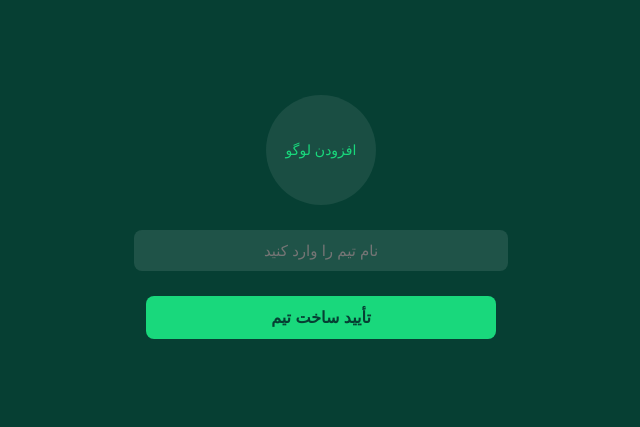
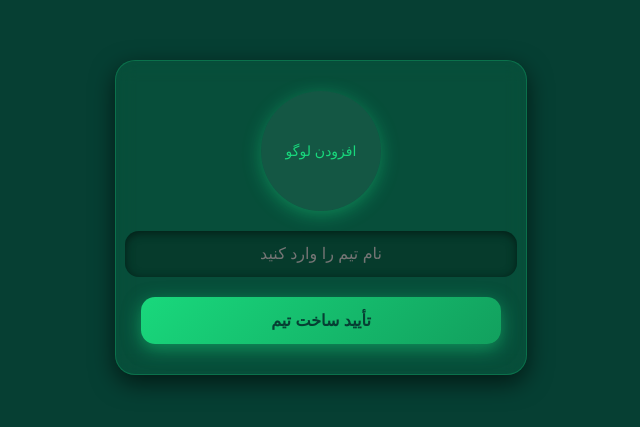
Before and after one commit to amin4444s/Bitmarket-app, a plain HTML site: page index.html in a window 1280 px wide. Shown: the part 183-610 px from the top of the page, without its empty margins (319-959 px from the left). Drawn offline with Linux system fonts and the light colour scheme; a web font is replaced by a local one.

Commit message:
Update index.html

```diff
--- a/index.html
+++ b/index.html
@@ -20,58 +20,92 @@ html, body {
   justify-content: center;
 }
 
-/* صفحه ساخت تیم */
+/* صفحه ساخت تیم حرفه‌ای */
 .create-team {
   display: flex;
   flex-direction: column;
   align-items: center;
-  gap: 25px;
+  gap: 20px;
   width: 90%;
-  max-width: 350px;
+  max-width: 360px;
+  padding: 30px 25px;
+  background: rgba(25, 216, 124, 0.1);
+  border-radius: 20px;
+  box-shadow: 0 8px 25px rgba(0, 0, 0, 0.6);
+  backdrop-filter: blur(10px);
+  border: 1px solid rgba(25, 216, 124, 0.25);
+  transition: transform 0.3s ease;
+}
+.create-team:hover {
+  transform: scale(1.02);
 }
 
 .logo-container {
-  width: 110px;
-  height: 110px;
+  width: 120px;
+  height: 120px;
   border-radius: 50%;
-  background-color: rgba(255, 255, 255, 0.08);
+  background: rgba(255, 255, 255, 0.05);
   display: flex;
   align-items: center;
   justify-content: center;
   color: #19d87c;
   font-size: 14px;
   cursor: pointer;
-  transition: 0.2s;
   overflow: hidden;
+  box-shadow: 0 4px 18px rgba(25, 216, 124, 0.4);
+  transition: all 0.3s ease;
 }
-.logo-container:hover { background-color: rgba(25, 216, 124, 0.15); }
-.logo-container img { width: 100%; height: 100%; object-fit: cover; }
+.logo-container:hover {
+  transform: scale(1.08);
+  background: rgba(25, 216, 124, 0.15);
+  box-shadow: 0 6px 22px rgba(25, 216, 124, 0.6);
+}
+.logo-container img {
+  width: 100%;
+  height: 100%;
+  object-fit: cover;
+  border-radius: 50%;
+  transition: transform 0.3s ease;
+}
 
 input[type="file"] { display: none; }
+
 input[type="text"] {
   width: 100%;
-  padding: 12px;
+  padding: 14px 16px;
   border: none;
-  border-radius: 8px;
+  border-radius: 14px;
   outline: none;
   text-align: center;
-  font-size: 15px;
+  font-size: 16px;
   color: #f2f2f2;
-  background-color: rgba(255, 255, 255, 0.1);
+  background: rgba(0, 0, 0, 0.25);
+  box-shadow: inset 0 2px 10px rgba(0, 0, 0, 0.5);
+  transition: background 0.3s ease, box-shadow 0.3s ease;
 }
+input[type="text"]:focus {
+  background: rgba(25, 216, 124, 0.1);
+  box-shadow: 0 0 12px rgba(25, 216, 124, 0.6);
+}
+
 .btn {
   width: 100%;
-  background: #19d87c;
+  padding: 14px;
+  font-size: 16px;
+  font-weight: 600;
   color: #063f33;
+  background: linear-gradient(135deg, #19d87c, #12a05e);
   border: none;
-  padding: 12px;
-  border-radius: 8px;
-  font-size: 16px;
+  border-radius: 14px;
   cursor: pointer;
-  font-weight: bold;
-  transition: 0.3s;
+  box-shadow: 0 5px 18px rgba(25, 216, 124, 0.5);
+  transition: transform 0.2s ease, box-shadow 0.2s ease, background 0.3s ease;
 }
-.btn:hover { background: #16c06e; }
+.btn:hover {
+  transform: translateY(-2px);
+  box-shadow: 0 7px 22px rgba(25, 216, 124, 0.6);
+  background: linear-gradient(135deg, #16c06e, #0fa55b);
+}
 
 /* پاپ‌آپ */
 .popup {
```
